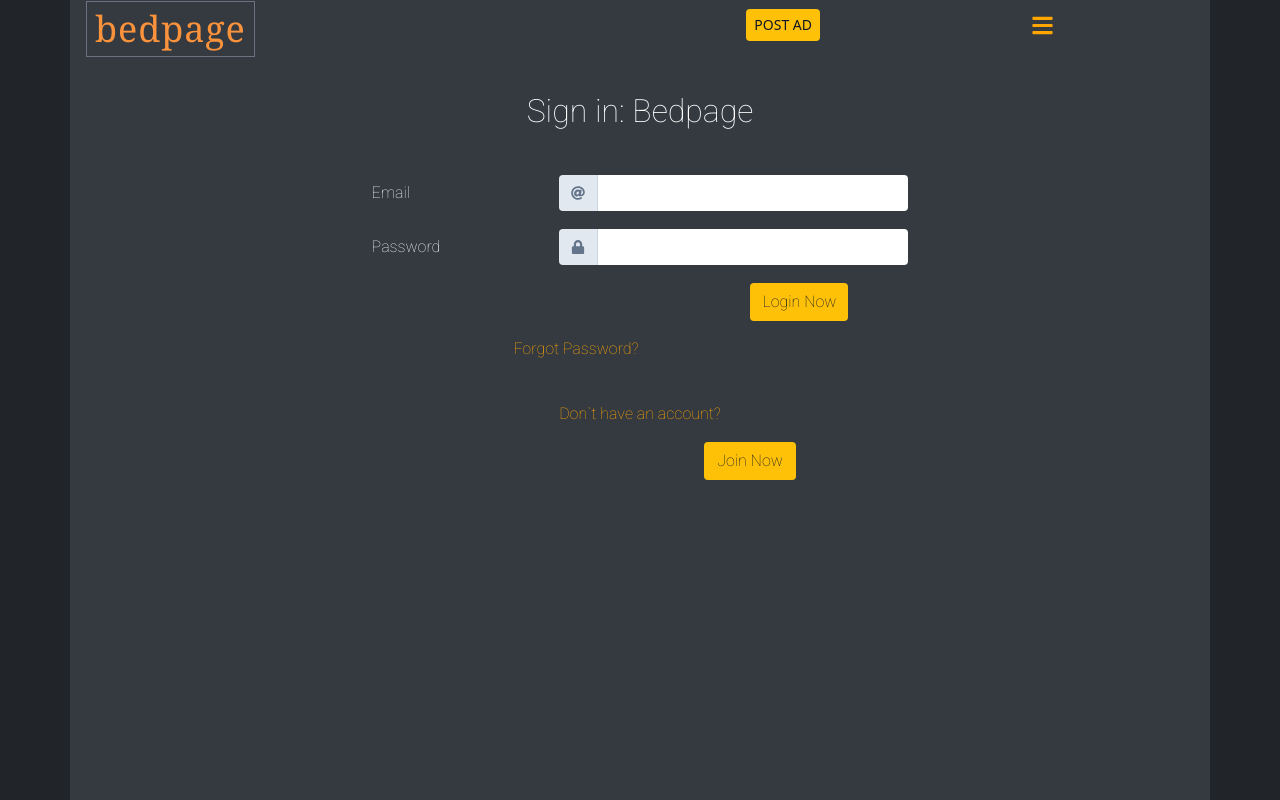
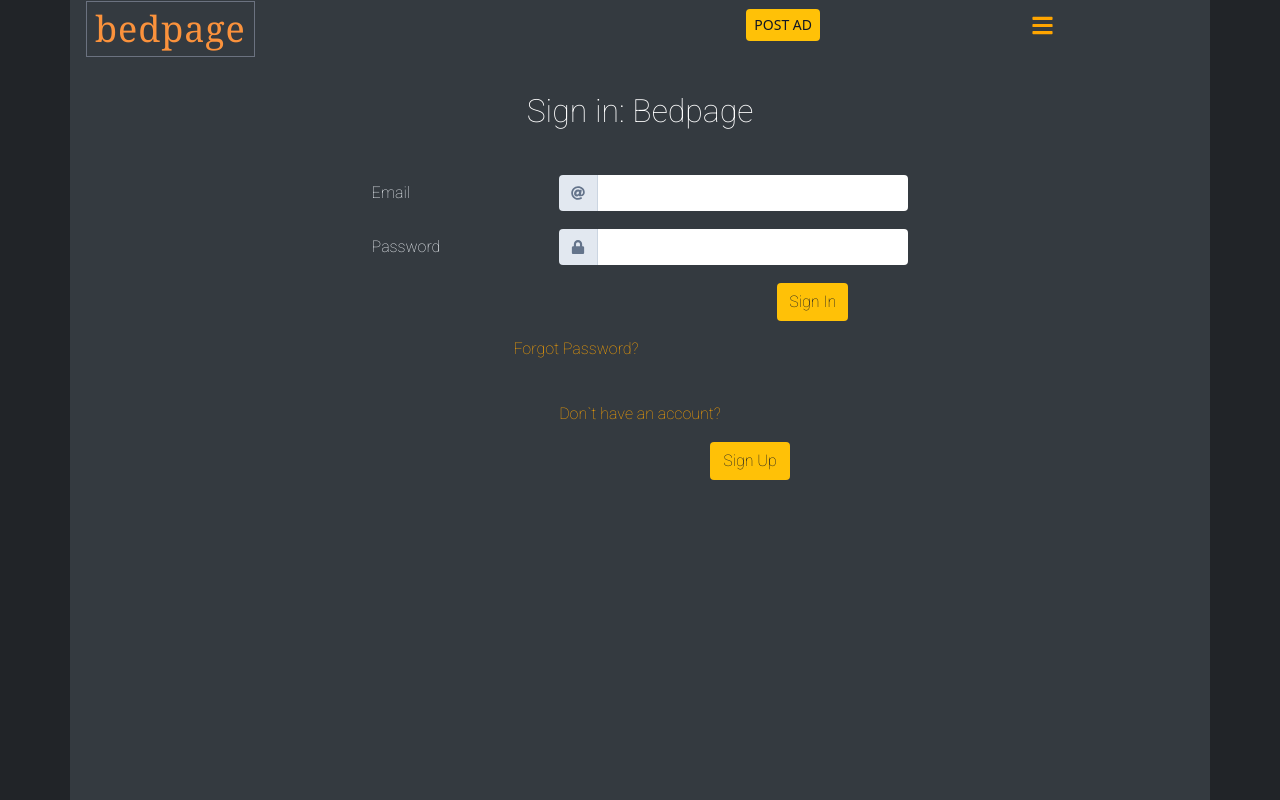
Before and after one commit to ashfakniloy/bedpage, a Next.js app: page /user-signin in a window 1280 px wide. Shown: the top 800 px of the page. Built offline with nearby package versions, Linux system fonts and the light colour scheme.

Commit message:
changed button name

```diff
--- a/pages/user-signin.js
+++ b/pages/user-signin.js
@@ -49,7 +49,7 @@
                       type="submit"
                       className="button self-end mr-[60px] capitalize px-[12px] py-[7px]"
                     >
-                      Login Now
+                      Sign In
                     </button>
                   </div>
                 </Form>
@@ -72,7 +72,7 @@
             <Link href="/user-signup" passHref>
               <a>
                 <button className="button ml-[180px] lg:ml-[220px] mt-4 capitalize px-[13px] py-[7px]">
-                  Join Now
+                  Sign Up
                 </button>
               </a>
             </Link>
--- a/pages/user-signup.js
+++ b/pages/user-signup.js
@@ -64,7 +64,7 @@
                       type="submit"
                       className="button self-end mr-[60px] capitalize px-[12px] py-[7px]"
                     >
-                      Join Now
+                      Sign Up
                     </button>
                   </div>
                 </Form>
@@ -77,7 +77,7 @@
             <Link href="/user-signin" passHref>
               <a>
                 <button className="button  mt-4 mr-[50px] capitalize px-[13px] py-[7px]">
-                  Login Now
+                  Sign In
                 </button>
               </a>
             </Link>
```
